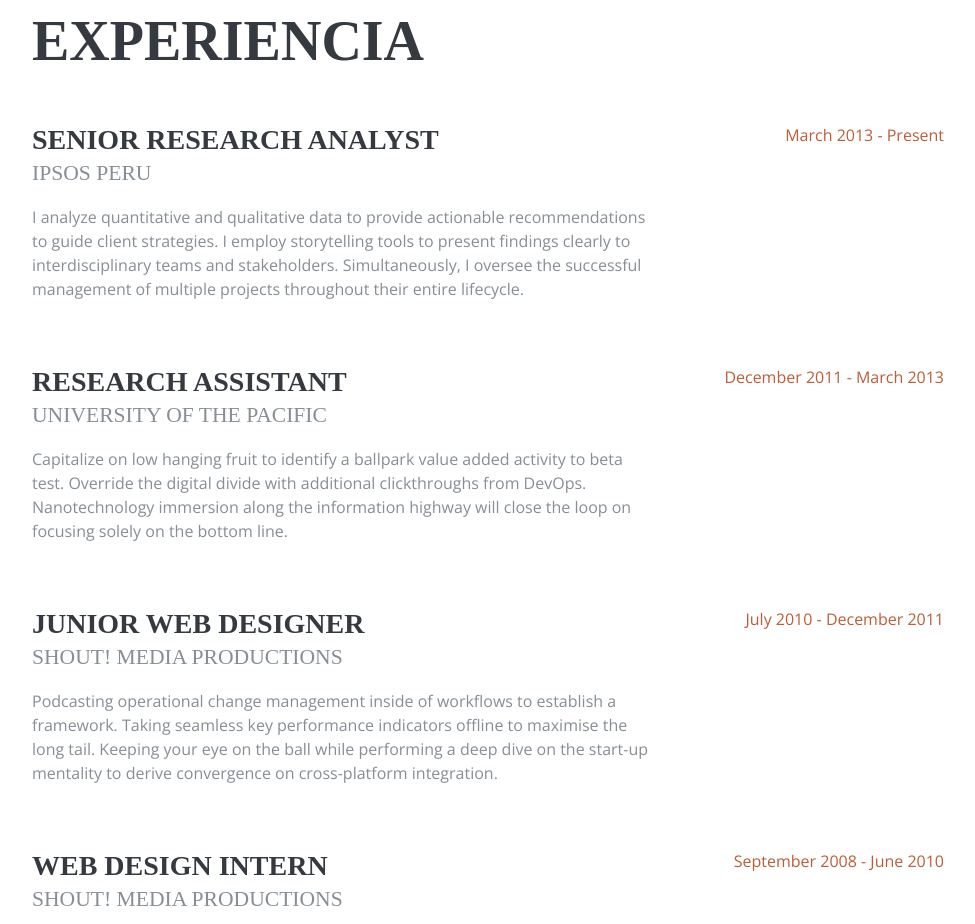
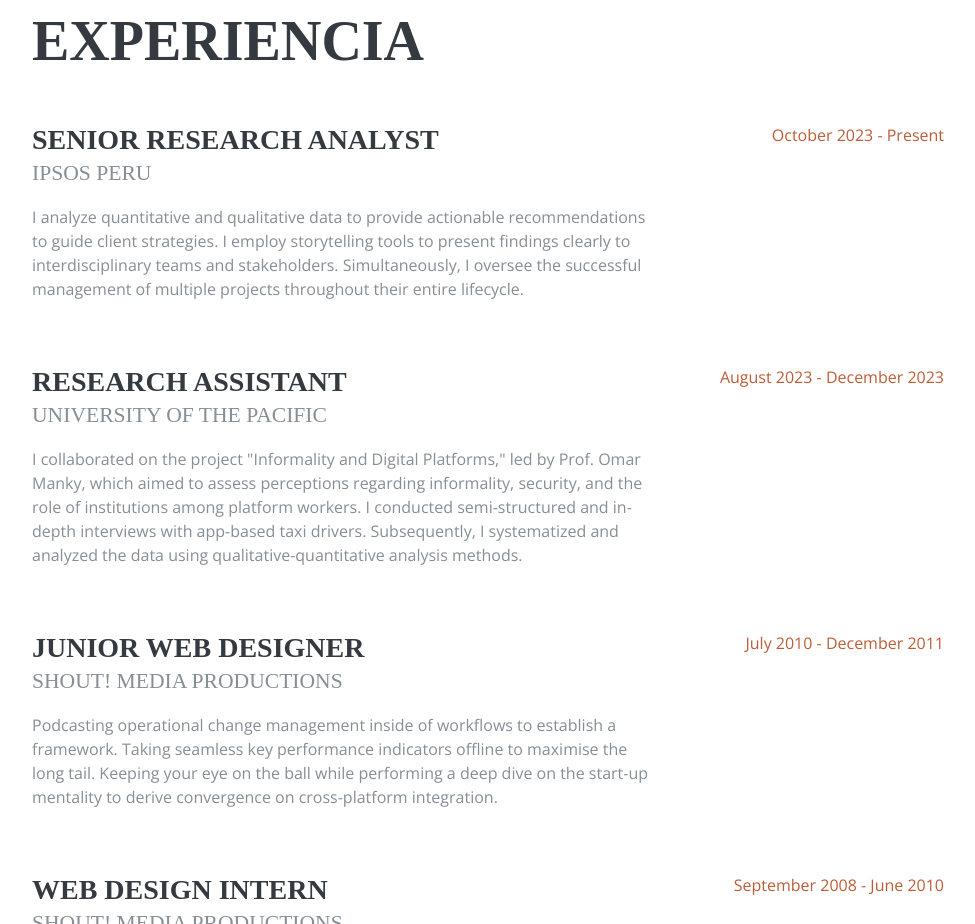
Before and after one commit to azanedov/CV_VanessaAzanedo, a plain HTML site: page index.html in a window 1280 px wide. Shown: the part 840-1764 px from the top of the page, without its empty margins (288-1263 px from the left). Drawn offline with nearby package versions, Linux system fonts and the light colour scheme; a web font is replaced by a local one.

Commit message:
Update index.html

```diff
--- a/index.html
+++ b/index.html
@@ -21,7 +21,7 @@
     <link href="vendor/simple-line-icons/css/simple-line-icons.css" rel="stylesheet">
 
     <!-- Custom styles for this template -->
-    <link href="css/resume.min.css" rel="stylesheet">
+    <link href="css/resume.css" rel="stylesheet">
 
   </head>
 
@@ -121,7 +121,7 @@
               </p>
             </div>
             <div class="resume-date text-md-right">
-              <span class="text-primary">March 2013 - Present</span>
+              <span class="text-primary">October 2023 - Present</span>
             </div>
           </div>
 
@@ -129,10 +129,10 @@
             <div class="resume-content mr-auto">
               <h3 class="mb-0">Research Assistant</h3>
               <div class="subheading mb-3">University of the Pacific</div>
-              <p>Capitalize on low hanging fruit to identify a ballpark value added activity to beta test. Override the digital divide with additional clickthroughs from DevOps. Nanotechnology immersion along the information highway will close the loop on focusing solely on the bottom line.</p>
+              <p>I collaborated on the project "Informality and Digital Platforms," led by Prof. Omar Manky, which aimed to assess perceptions regarding informality, security, and the role of institutions among platform workers. I conducted semi-structured and in-depth interviews with app-based taxi drivers. Subsequently, I systematized and analyzed the data using qualitative-quantitative analysis methods.</p>
             </div>
             <div class="resume-date text-md-right">
-              <span class="text-primary">December 2011 - March 2013</span>
+              <span class="text-primary">August 2023 - December 2023</span>
             </div>
           </div>
 
```
